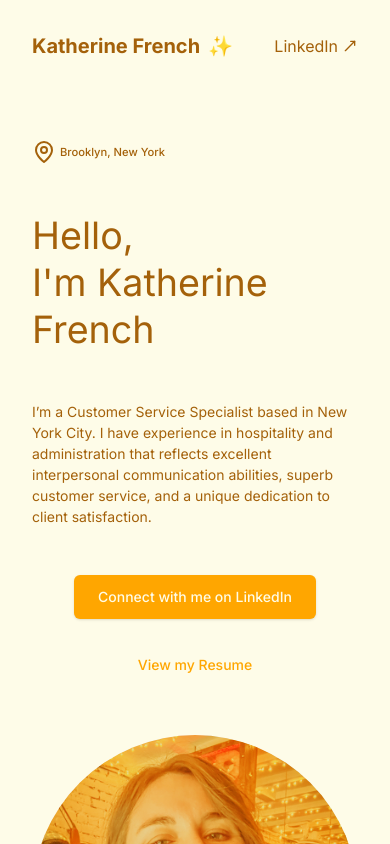
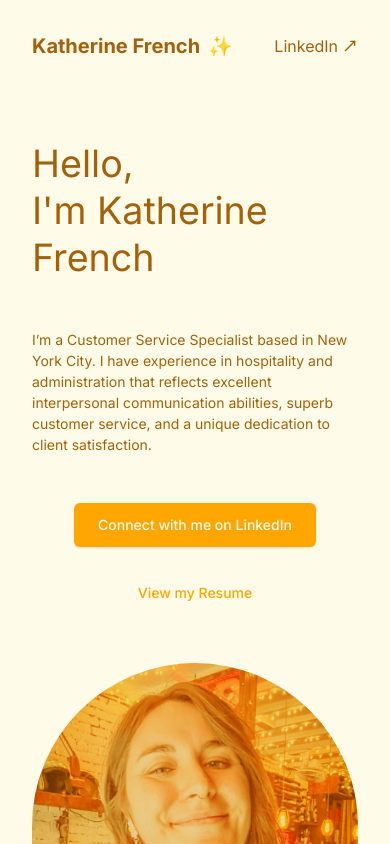
Before and after one commit to josephdburdick/katherinesfrench, a Next.js app: page / in a window 390 px wide. Shown: the top 844 px of the page. Built offline with nearby package versions, Linux system fonts and the light colour scheme.

Commit message:
Remove location in mobile view

```diff
--- a/src/app/_content/Intro.tsx
+++ b/src/app/_content/Intro.tsx
@@ -15,7 +15,7 @@ function Intro() {
       <div className="grid grid-cols-12 lg:gap-12">
         <div className="col-span-12 flex items-center justify-center lg:col-span-6">
           <div className="prose-scale flex flex-col gap-12 py-12">
-            <small className="flex items-center gap-1 font-medium">
+            <small className="hidden items-center gap-1 font-medium lg:flex">
               <Icon.mapPin /> {intro.location}
             </small>
             <h1>
```
